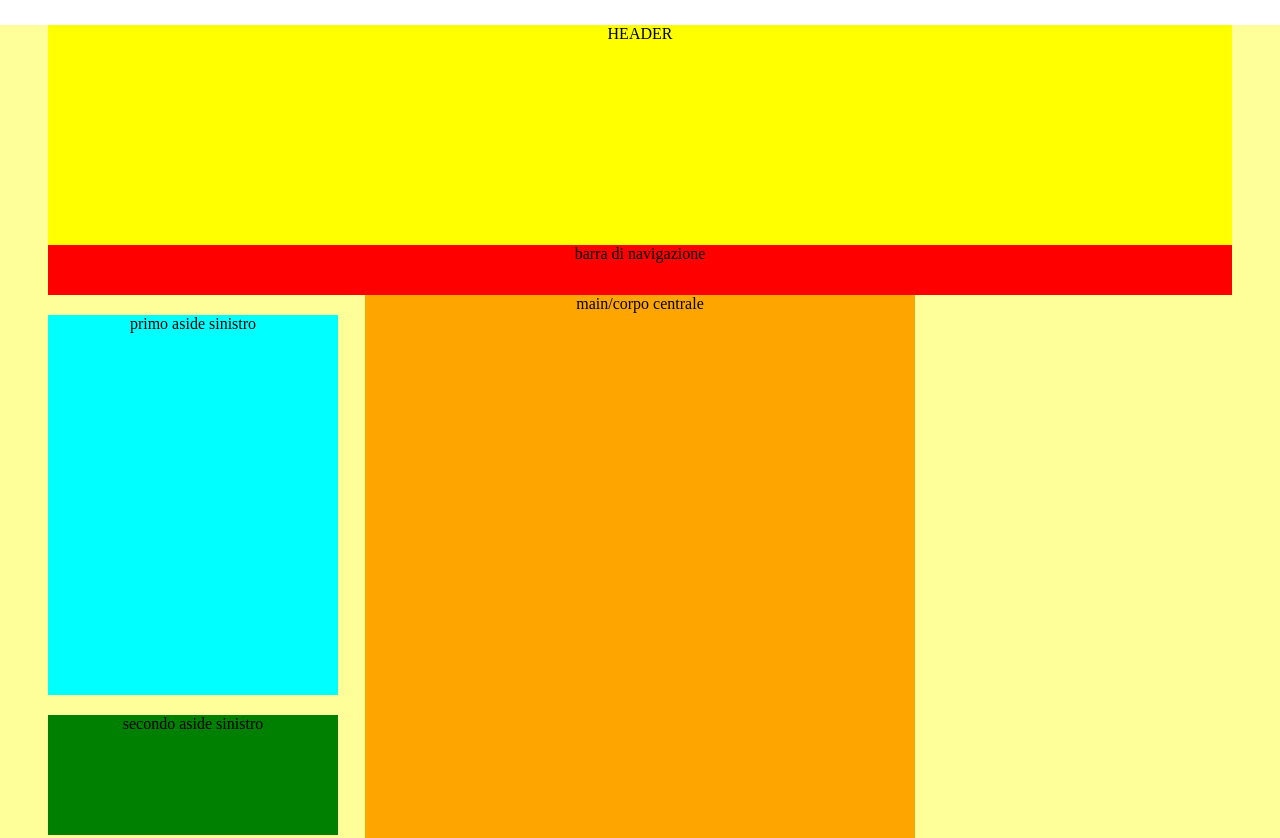
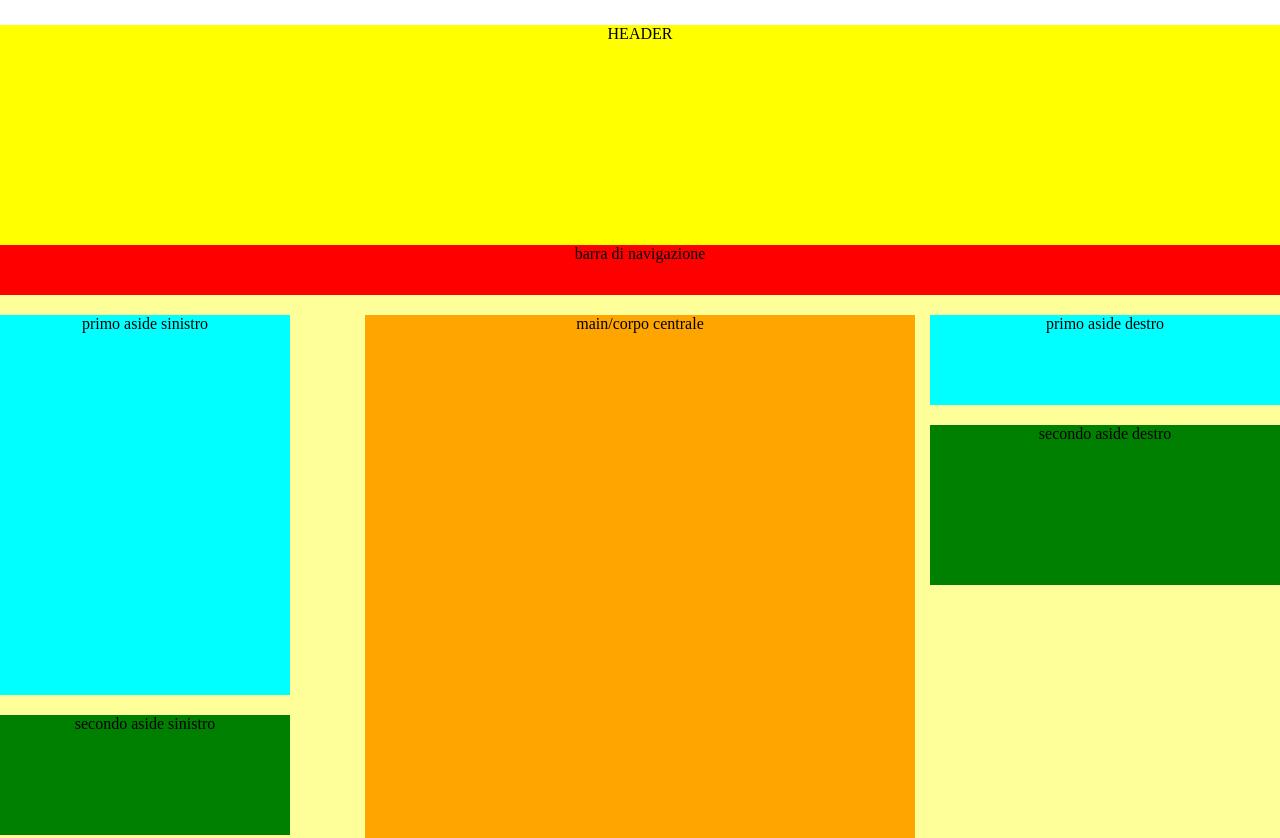
Before and after one commit to Alessandro-Fraternali/htmlcss-struttura-wp, a plain HTML site: page index.html in a window 1280 px wide. Shown: the top 838 px of the page. Drawn offline with Linux system fonts and the light colour scheme.

Commit message:
aside destri e footer ok

```diff
--- a/css/style.css
+++ b/css/style.css
@@ -5,8 +5,7 @@
 }
 .container {
     max-width: 1280px;
-    margin: 0px auto 0px;
-    padding: 0px 48px;
+    margin: 0px auto;
     background-color: #ffff99;
 }
 header {
@@ -16,21 +15,22 @@ header {
   /* end debug */
   margin-top: 25px;
   height: 220px;
+  width: 1280px;
 }
 nav {
   /* debug */
   background-color: red;
   text-align: center;
+  margin-bottom: 20px;
   /* end debug */
   height: 50px;
 }
-.asidesinistri {
+.asidesx {
   float: left;
   width: 290px;
 }
 #sx1 {
-  margin-top: 20px;
-
+  margin-bottom: 20px;
   /* debug */
   height: 380px;
   background-color: cyan;
@@ -38,7 +38,7 @@ nav {
   /* end debug */
 }
 #sx2 {
-  margin-top: 20px;
+  margin-bottom: 20px;
   /* debug */
   height: 120px;
   background-color: green;
@@ -46,10 +46,29 @@ nav {
   /* end debug */
 }
 #sx3 {
-  margin-top: 20px;
   /* debug */
   height: 235px;
   background-color: red;
+  text-align: center;
+  /* end debug */
+}
+.asidedx {
+  width: 350px;
+  float: right;
+  display: inline-block;
+}
+#dx1 {
+  margin-bottom: 20px;
+  /* debug */
+  height: 90px;
+  background-color: cyan;
+  text-align: center;
+  /* end debug */
+}
+#dx2 {
+    /* debug */
+  height: 160px;
+  background-color: green;
   text-align: center;
   /* end debug */
 }
@@ -61,6 +80,7 @@ main {
   /* end debug */
   width: 550px;
   margin: 0 auto;
+  margin-bottom: 20px;
 }
 footer {
   /* debug */
--- a/index.html
+++ b/index.html
@@ -14,7 +14,7 @@
         barra di navigazione
       </nav>
       <!-- inizio aside sinistri -->
-      <aside class="asidesinistri">
+      <aside class="asidesx">
         <aside id="sx1">
           primo aside sinistro
         </aside>
@@ -25,17 +25,19 @@
           terzo aside sinistro
         </aside>
       </aside>
+      <!-- inizio aside destri -->
+      <aside class="asidedx">
+        <aside id="dx1">
+          primo aside destro
+        </aside>
+        <aside id="dx2">
+          secondo aside destro
+        </aside>
+      </aside>
       <!-- parte centrale -->
       <main>
         main/corpo centrale
       </main>
-      <!-- inizio aside destri -->
-      <aside class="dx1">
-
-      </aside>
-      <aside class="dx2">
-
-      </aside>
       <!-- footer con tabella(?) aside copyrigth e icone -->
       <footer> footer </footer>
     </div>
```
